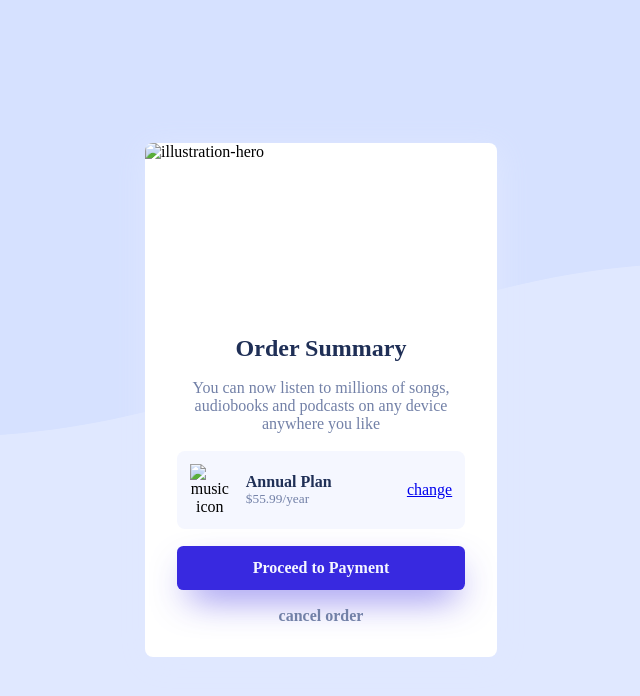
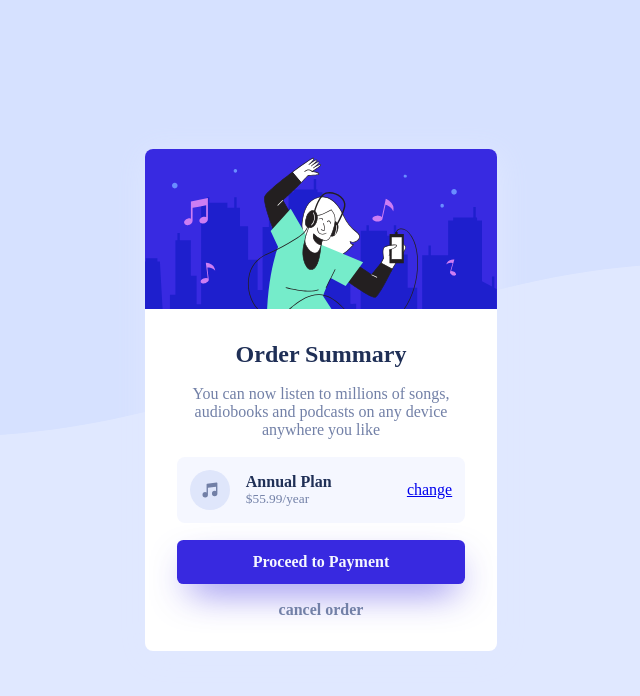
Before and after one commit to Kondeh1/Order-summary-card, a plain HTML site: page index.html in a window 1280 px wide. Shown: the whole page, without its empty margins (319-959 px from the left). Drawn offline with Linux system fonts and the light colour scheme; the site is published under a folder, as on GitHub Pages, so addresses that start at the root find nothing.

Commit message:
Update index.html

```diff
--- a/index.html
+++ b/index.html
@@ -10,7 +10,7 @@
   <body>
     <div class="card">
       <div class="image-container">
-        <img src="/images/illustration-hero.svg" alt="illustration-hero" />
+        <img src="images/illustration-hero.svg" alt="illustration-hero" />
       </div>
       <div class="content">
         <h2>Order Summary</h2>
@@ -19,7 +19,7 @@
           any device anywhere you like
         </p>
         <div class="pricing">
-          <img src="/images/icon-music.svg" alt="music icon" />
+          <img src="images/icon-music.svg" alt="music icon" />
           <div>
             <h4>Annual Plan</h4>
             <small>$55.99/year</small>
```
